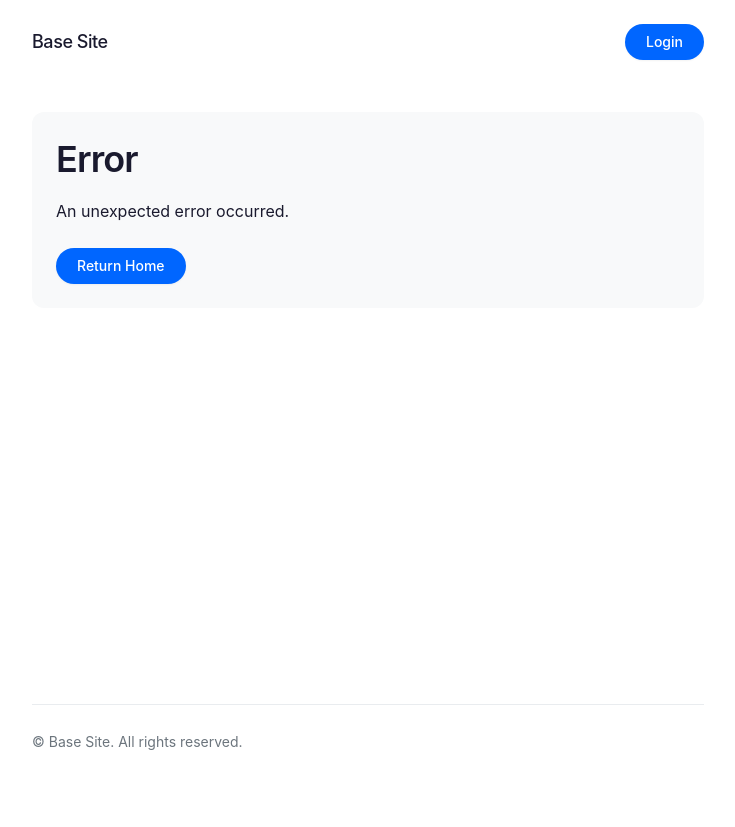
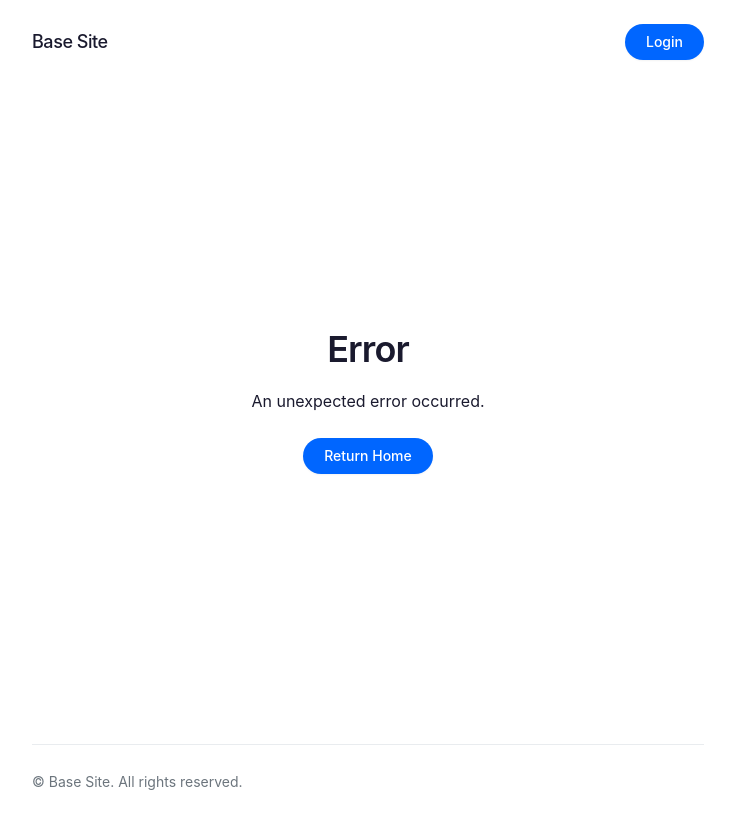
Before and after one commit to ZechCodes/Skrift, a Python web app: template templates/error.html in a window 1280 px wide. Shown: the whole page, without its empty margins (272-1007 px from the left). Before the commit the page ends 750 px from the top, so only its background shows below. Run offline with Jinja, Linux system fonts and the light colour scheme; the template is opened without the code that fills it, so the values that code supplies are empty.

Commit message:
Add centered, minimal styling for error pages
- Add main_class block to base template for page-specific classes
- Add error-page class with vertical centering via flexbox
- Remove card background on error pages for cleaner appearance
- Center error page text

Co-Authored-By: Claude Opus 4.5 <noreply@anthropic.com>

```diff
--- a/static/css/style.css
+++ b/static/css/style.css
@@ -537,6 +537,21 @@ th {
 .text-center { text-align: center; }
 .text-muted { color: var(--color-text-muted); }
 
+/* Error page vertical centering */
+.error-page {
+    display: flex;
+    flex-direction: column;
+    justify-content: center;
+    min-height: calc(100vh - 160px);
+    padding-top: 0;
+    padding-bottom: 0;
+}
+
+.error-page article {
+    text-align: center;
+    background-color: transparent;
+}
+
 /* Focus visible for accessibility */
 :focus-visible {
     outline: 2px solid var(--color-primary);
--- a/templates/base.html
+++ b/templates/base.html
@@ -29,7 +29,7 @@
         </nav>
     </header>
 
-    <main class="container">
+    <main class="container{% block main_class %}{% endblock %}">
         {% if flash %}
             <div class="flash-messages">
                 <article role="alert">{{ flash }}</article>
--- a/templates/error-404.html
+++ b/templates/error-404.html
@@ -1,6 +1,8 @@
 {% extends "base.html" %}
 
 {% block title %}Page Not Found - Base Site{% endblock %}
+
+{% block main_class %} error-page{% endblock %}
 
 {% block content %}
 <article>
--- a/templates/error-500.html
+++ b/templates/error-500.html
@@ -1,6 +1,8 @@
 {% extends "base.html" %}
 
 {% block title %}Server Error - Base Site{% endblock %}
+
+{% block main_class %} error-page{% endblock %}
 
 {% block content %}
 <article>
--- a/templates/error.html
+++ b/templates/error.html
@@ -1,6 +1,8 @@
 {% extends "base.html" %}
 
 {% block title %}Error {{ status_code }} - Base Site{% endblock %}
+
+{% block main_class %} error-page{% endblock %}
 
 {% block content %}
 <article>
```
